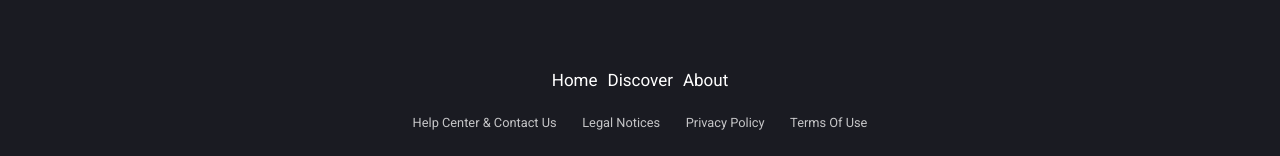
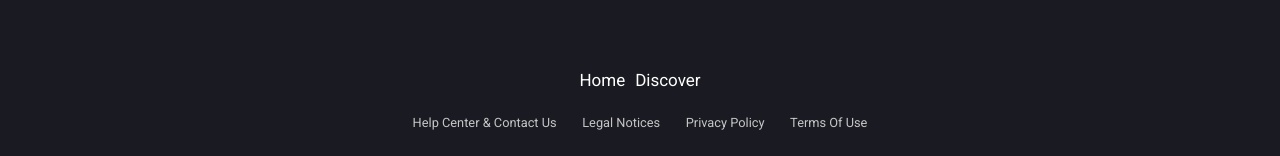
Before and after one commit to rashaaad19/MoviesMate, a React (Vite) app: page /discover in a window 1280 px wide. Shown: the part 566-722 px from the top of the page. Built offline with nearby package versions, Linux system fonts and the light colour scheme; no server answers.

Commit message:
fix: fixed footer component

```diff
--- a/src/UI/Footer.jsx
+++ b/src/UI/Footer.jsx
@@ -7,7 +7,7 @@ const Footer = () => {
       <div>
         <Link to="">Home</Link>
         <Link to="discover">Discover</Link>
-        <Link to="my-movies">About</Link>
+        {/* <Link to="About">About</Link> */}
       </div>
       <div>
         <p>Help Center & Contact Us</p>
```
Also changed, not shown: src/App.jsx (+4 -4 lines).
